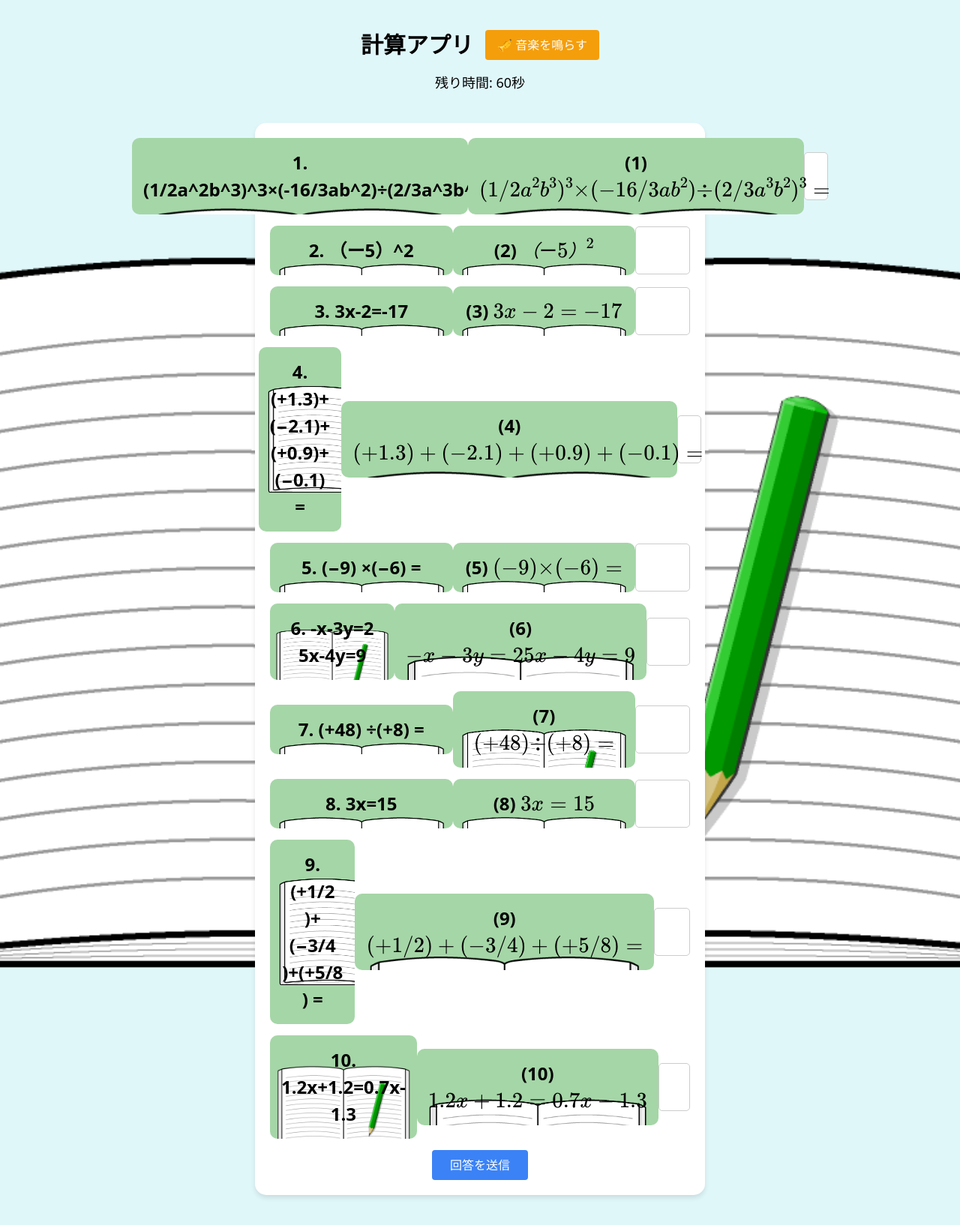
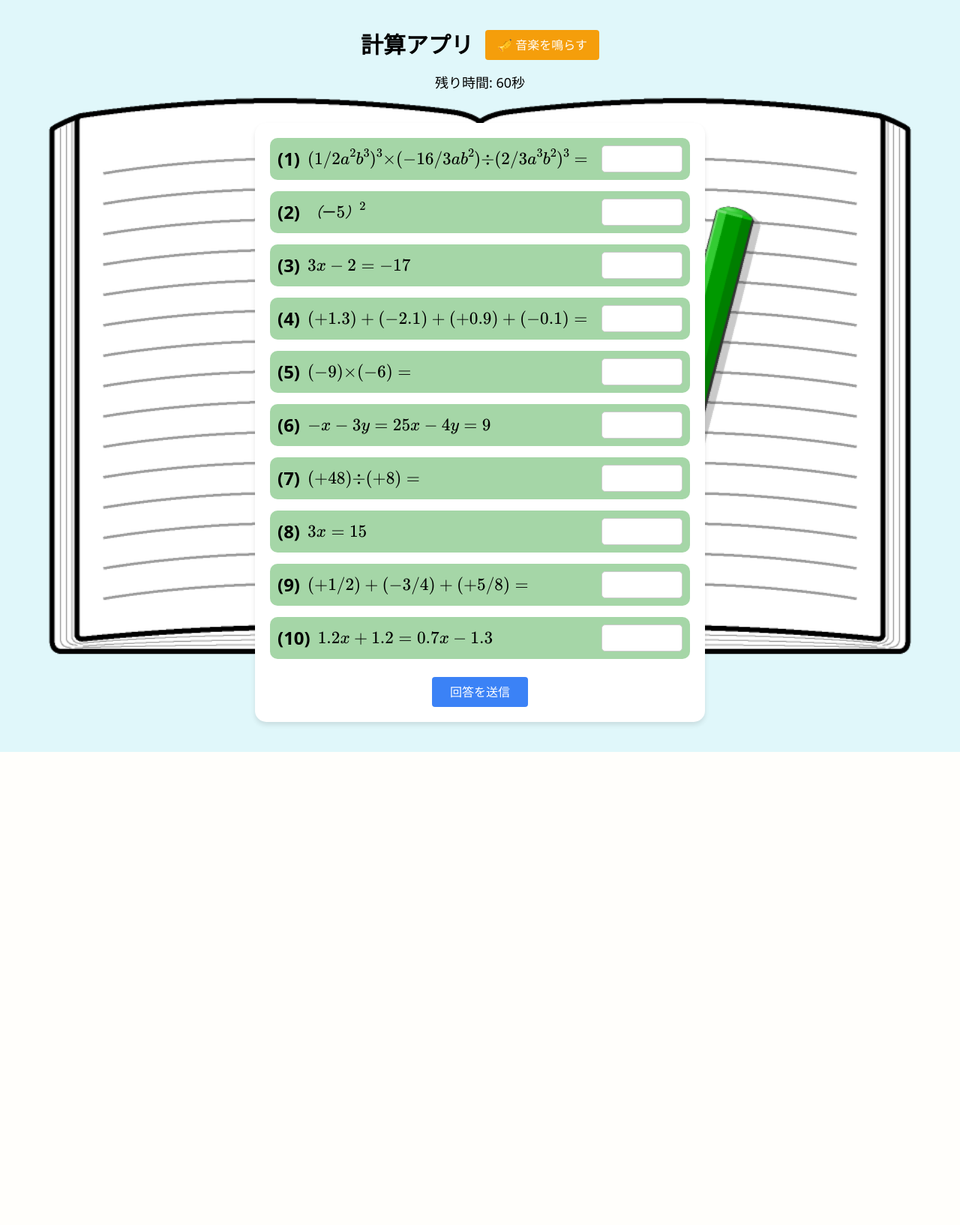
Before and after one commit to Ikedasan77/demoapps, a Django app: page /quiz/ in a window 1280 px wide. Shown: the whole page at 75% size. After the commit the page ends 1003 px from the top, so only its background shows below. Run offline with Django 5.2, Linux system fonts and the light colour scheme; data comes from the database, SQL or seed files in the repository; both versions use the stored data as it was after the commit.

Commit message:
問題追加、クイズ画面表示変更

```diff
--- a/quiz/mathquiz/templates/mathquiz/quiz.html
+++ b/quiz/mathquiz/templates/mathquiz/quiz.html
@@ -31,32 +31,45 @@
             text-align: center;
         }
         .question-container {
-            display: flex;
-            align-items: center;
-            justify-content: center;
+        display: flex; /* 横並び */
+        align-items: center; /* 垂直方向に中央揃え */
         margin-bottom: 15px;
-            width: 100%;
+        background-color: #a5d6a7; /* 薄緑色の背景 */
+        border-radius: 10px;
+        padding: 10px; /* 内側の余白 */
     }
+
+    .question-number {
+        font-size: 1.5rem;
+        font-weight: bold;
+        margin-right: 10px; /* 番号と問題文の間隔 */
+    }
+
+    .question-text {
+        font-size: 1.2rem;
+        text-align: left; /* 左揃え */
+    }
+
+    input[type="number"] {
+        margin-left: auto; /* 回答欄を右端に配置 */
+        width: 20%;
+        padding: 5px;
+        border: 1px solid #ccc;
+        border-radius: 5px;
+    }
+
     .question {
         font-size: 1.5rem;
         font-weight: bold;
         margin-bottom: 0;
-            background-color: #a5d6a7; /* 視認性を向上するために背景色を濃いめに変更 */
-            padding: 15px;
+        padding: 20px;  /* 十分な余白を追加 */
+        background-color: #a5d6a7; /* 薄緑色の背景 */
         border-radius: 10px;
-            width: 80%; /* 全ての問題の横の長さを統一 */
-            background-image: url('{% static "mathquiz/images/background_notebook_quiz_v1.png" %}'); /* 問題の背景に画像を追加 */
-            background-image: url('{% static "mathquiz/images/tegakinote.png" %}'); /* 問題の背景に画像を追加 */
-            background-size: cover;
-            background-repeat: no-repeat;
+        text-align: center;
+        box-sizing: border-box; /* 枠内にコンテンツを収める */
+        width: 100%; /* 親要素幅いっぱいに表示 */
     }
-        input[type="number"] {
-            width: 20%; /* 回答欄の幅を狭くする */
-            padding: 15px;
-            border-radius: 5px;
-            border: 1px solid #ccc;
-            height: 64px; /* 問題と回答欄の高さを統一 */
-        }
+
     </style>
 </head>
 <body>
@@ -69,27 +82,28 @@
 
     <div class="quiz-container">
         <form method="post">
-            {% csrf_token %}  <!-- CSRFトークンを追加（セキュリティ対策） -->
+            {% csrf_token %} <!-- CSRFトークンを追加（セキュリティ対策） -->
             {% for question in questions %}
                 <div class="question-container"> <!-- 問題と解答欄のコンテナ -->
-
-                    <p class="question">{{ forloop.counter }}. {{ question.text }}</p>  <!-- 出題順に番号を追加 -->
-                    <p class="question">({{ forloop.counter }}) \( \displaystyle {{ question.text }} \)</p>  <!-- 出題順に番号を追加 -->
-                    <input type="number" name="answer_{{ forloop.counter0 }}">  <!-- 回答欄のサイズを小さく変更 -->
-                    <input type="hidden" name="question_id_{{ forloop.counter0 }}" value="{{ question.id }}">  <!-- 問題のIDを隠しフィールドで送信 -->
+                    <span class="question-number">({{ forloop.counter }})</span> <!-- 問題番号 -->
+                    <p class="question-text">\( \displaystyle {{ question.text }} \)</p> <!-- 問題文 -->
+                    <input type="number" name="answer_{{ forloop.counter0 }}"
+                           class="answer-input w-1/4 px-3 py-2 border border-gray-300 rounded">
+                    <input type="hidden" name="question_id_{{ forloop.counter0 }}" value="{{ question.id }}">
                 </div>
             {% endfor %}
-            <button type="submit" class="bg-blue-500 text-white px-6 py-2 rounded hover:bg-blue-600">回答を送信</button>  <!-- 解答を送信するボタン -->
+            <div class="text-center mt-6">
+                <button type="submit" class="bg-blue-500 text-white px-6 py-2 rounded hover:bg-blue-600">
+                    回答を送信
+                </button>
+            </div>
         </form>
     </div>
 
     <!-- 音楽再生用のJavaScript -->
     <script>
-
-// 音声ファイルの定義
         let musicAudio = new Audio("{% static 'audio/thinkingtime2.mp3' %}");  // ラッパ音の音声
 
-        // 音楽を再生する関数
         function playMusic() {
             musicAudio.play();
         }
```
Also changed, not shown: quiz/db.sqlite3. Lines whose indentation alone changed are shown as unchanged.
